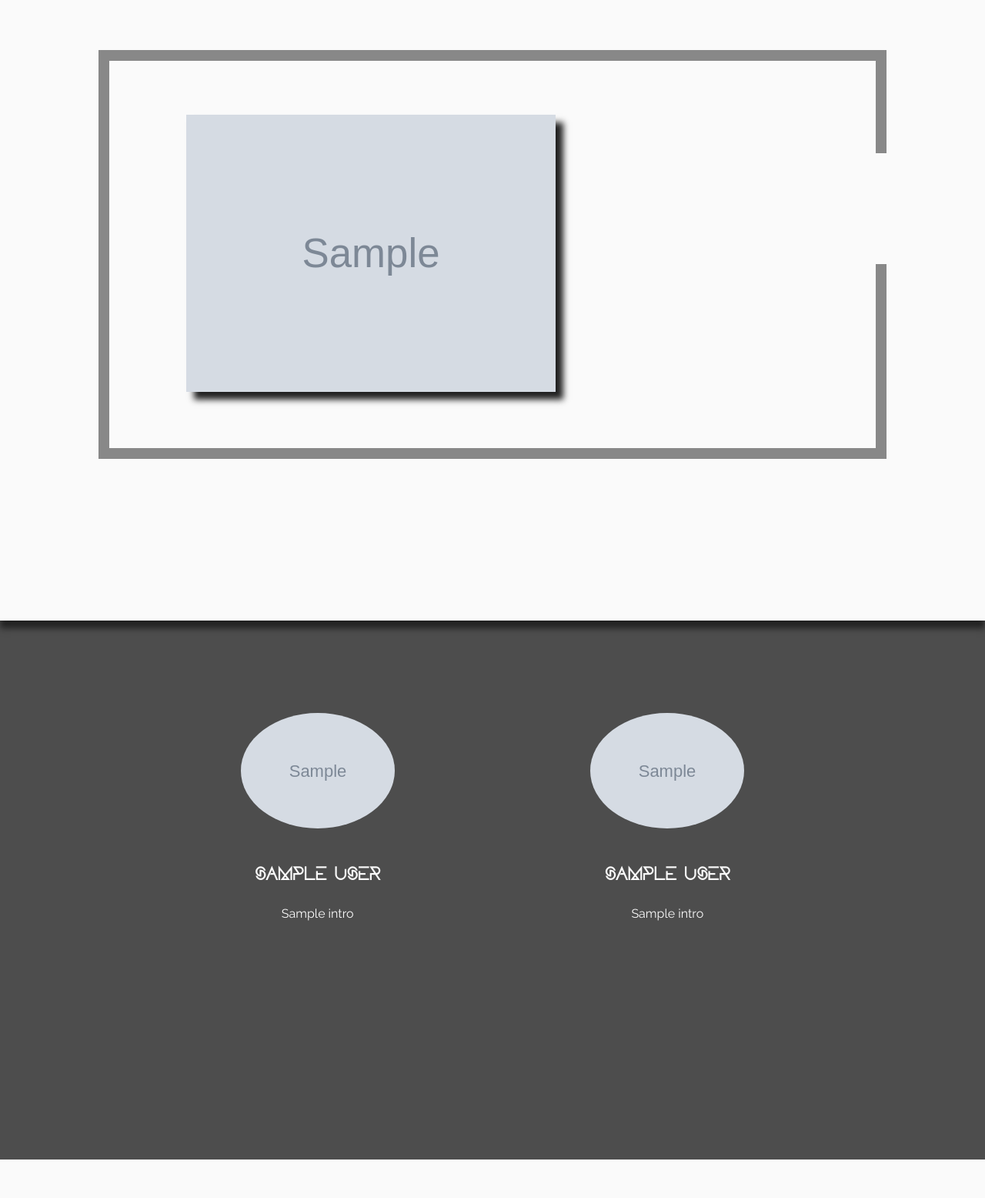
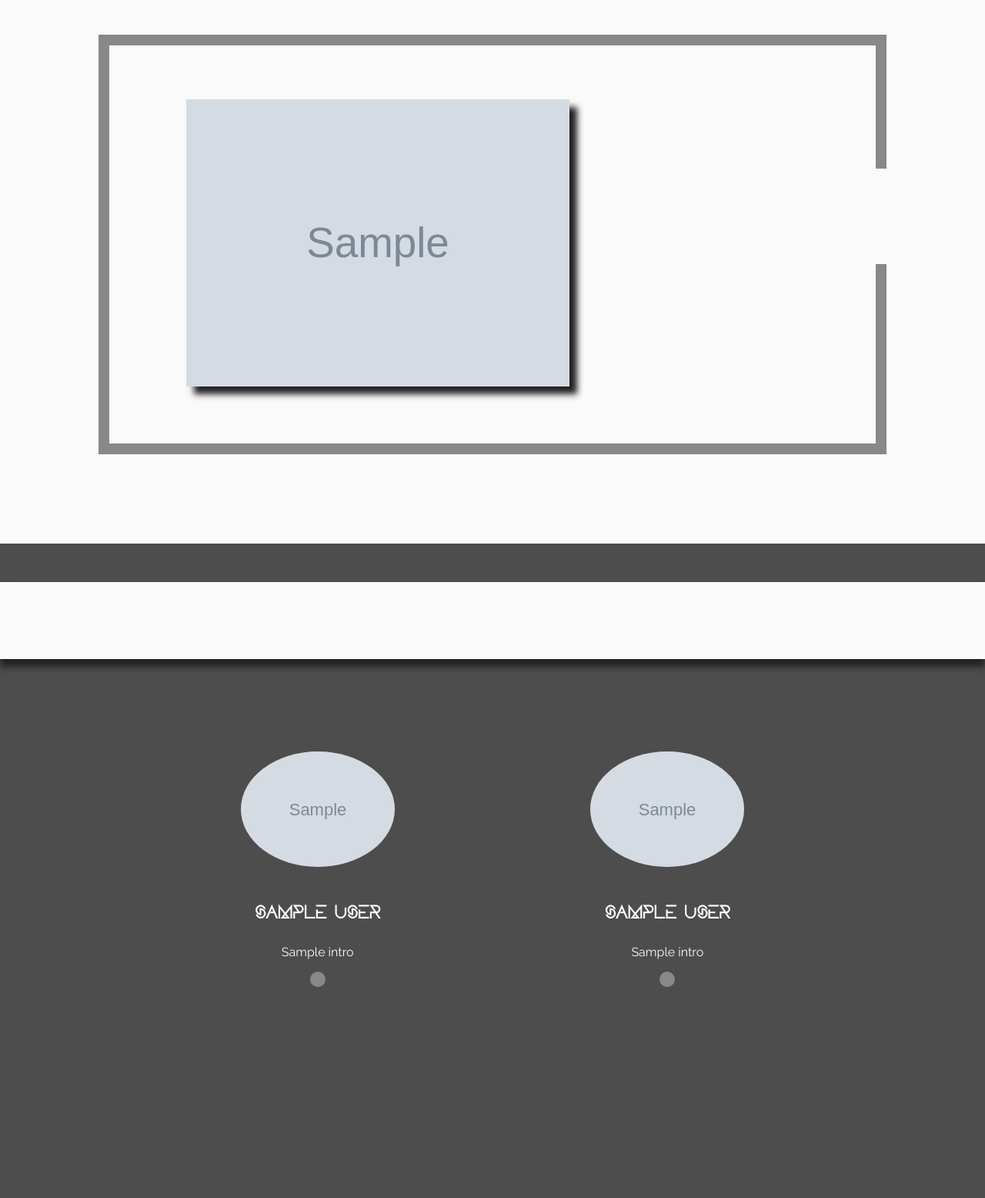
Before and after one commit to misli/nudni, a Django app: template nudni/templates/nudni/index.html in a window 1280 px wide. Shown: the part 94-1650 px from the top of the page at 77% size. Before the commit the page ends 1600 px from the top, so only its background shows below. Run offline with Django 3.2, Linux system fonts and the light colour scheme; the template is opened without the code that fills it: most values are stand-ins (such as "Sample title", 1, 10 or a date in 2020); grey boxes marked "Sample" are stand-in pictures; some libraries are stand-ins or nearby versions.

Commit message:
oprava vzhledu

```diff
--- a/nudni/static/css/style.css
+++ b/nudni/static/css/style.css
@@ -31,10 +31,14 @@
 h3 {
     font-size: 1.5em;
 }
+h2 {
+    margin-top: 0px;
+    font-size: 1.5em;
+}
 h1 {
     font-weight: normal;
     font-size: 2em;
-    margin: 10px 0px;
+    margin: 0px;
 }
 #logo {
     vertical-align: bottom;
@@ -81,6 +85,7 @@
     width: 80%;
 }
 #kontakt {
+    padding-top: 50px;
     background-color: #4d4d4d;
     color: #fafafa;
     text-align: center;
@@ -104,21 +109,26 @@
     text-align: center;
     vertical-align:top;
 }
-/* #A0EAFF,#FFB6ED */
-
 #frame {
     padding: 14px;
     width: calc(100%-28px);
     height: 70%;
 }
+.dot {
+    width: 20px;
+    height: 20px;
+    margin: 0 auto;
+    border-radius: 50%;
+}
+@media screen and (orientation:landscape) {
     #gall{
         display: inline-block;
-    margin: 7% 7% 7% 10%;
-/*    overflow: hidden;*/
+        margin: 7% 0% 7% 10%;
+        width: 50%;
         vertical-align: middle;
     }
     #gall img{
-    height: 45vh;
+        width: 100%;
         box-shadow: 10px 10px 8px #222;
     }
     #text{
@@ -127,8 +137,30 @@
         width: 30%;
         float: right;
         position: relative;
-    top: 15vh;
+        top:20vh;
         right: -50px;
         background-color: #fafafa;
         text-align: center;
     }
+}
+@media screen and (orientation:portrait) {
+    #gall{
+        margin: 0 auto;
+        margin-top: 3%;
+        width: 80%;
+    }
+    #gall img{
+        width: 100%;
+        box-shadow: 10px 10px 8px #222;
+    }
+
+    #text{
+        padding: 0% 7%;
+        width: 60%;
+        margin: 0 auto;
+        background-color: #fafafa;
+        text-align: center;
+        position: relative;
+        bottom: -50px;
+    }
+}
--- a/nudni/templates/nudni/index.html
+++ b/nudni/templates/nudni/index.html
@@ -33,12 +33,19 @@
 var hashes = ['#prace','#kontakt'];
 scroll_to_hash = function(hash){
     if( $.inArray(hash,hashes,-1) ){
+        if( hash!='#kontakt' ){
+            $('#header_wrap').removeClass('shadow');
+        };
         $('html, body').animate({
             scrollTop: $(hash).offset().top
-        }, 'slow', function(){
+        }, 400, function(){
             window.location.hash = hash;
+            if( hash=='#kontakt' ){
+                $('#header_wrap').addClass('shadow');
+            };
         });
-        $('a').toggleClass('active');
+        $('#menu a[href="'+hash+'"]').addClass('active');
+        $('#menu a[href!="'+hash+'"]').removeClass('active');
     }
 }
 next_work = function(){
@@ -46,6 +53,7 @@
     $('#gall').append(work_gall[work_index]);
     $('#text_h').html(work_text_h[work_index]);
     $('#text_p').html(work_text_p[work_index]);
+    $('#text').html($('#text').html());
     work_index = (work_index+1)%{{work_list|length}};
 }
 refresh_colors = function(){
@@ -53,7 +61,7 @@
         var position = $(this).offset();
         $(this).css({
             "background-position" : "-"+position.left+"px -"+position.top+"px",
-            "background-size" : $(window).width()+"px "+$(window).height()+"px",
+            "background-size" : $(document).width()+"px "+$(document).height()+"px",
         });
     });
 }
@@ -75,6 +83,7 @@
     next_work();
     $( window ).resize(function() {
         refresh_colors();
+        window.location.hash = window.location.hash;
     });
     $( 'section' ).scroll(function() {
         refresh_colors();
@@ -82,7 +91,7 @@
     $('#gall').on('click',function() {
         next_work();
     });
-    $("a").on('click', function(event){
+    $("#menu a").on('click', function(event){
         var hash = this.hash;
         if (!$(this).hasClass('active')){
             event.preventDefault();
@@ -91,7 +100,7 @@
     });
 });
     </script>
-    <div id="header_wrap" class="">
+    <div id="header_wrap">
         <div id="header">
             <div id="logo_wrap" class='frame'>
                 <span id="logo" class="gradient">nudni</span>
@@ -122,11 +131,13 @@
                 <img src="{{ lenka.photo.url }}">
                 <h3>{{ lenka.full_name }}</h3>
                 <p>{{ lenka.intro }}</p>
+                <div class="dot" style="background-color: {{ lenka.color }}"></div>
             </div>
             <div id="ondrej" class="kontakt">
                 <img src="{{ ondrej.photo.url }}">
                 <h3>{{ ondrej.full_name }}</h3>
                 <p>{{ ondrej.intro }}</p>
+                <div class="dot" style="background-color: {{ ondrej.color }}"></div>
             </div>
         </div>
     </section>
```
Lines whose indentation alone changed are shown as unchanged.
